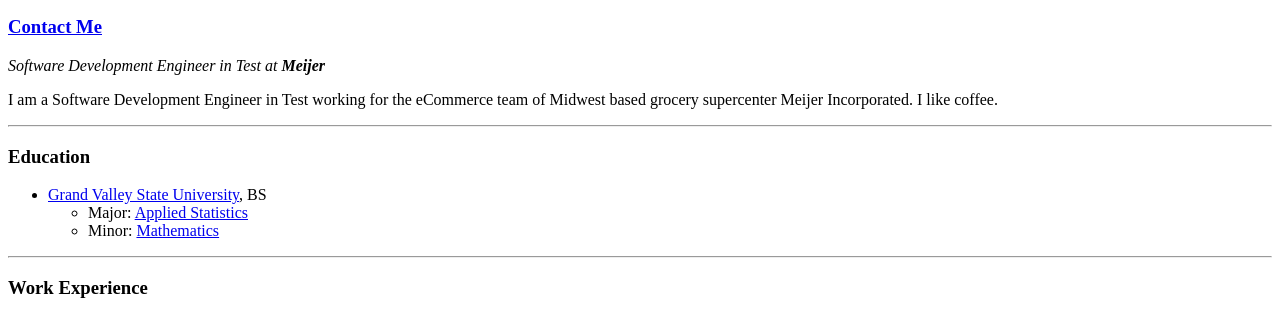
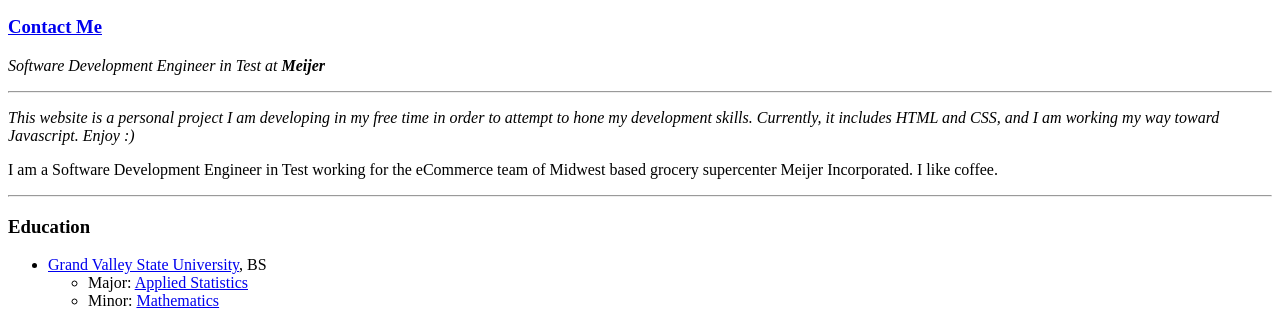
Before and after one commit to evanwhitmore9/cv, a plain HTML site: page index.html in a window 1280 px wide. Shown: the part 427-742 px from the top of the page. Drawn offline with Linux system fonts and the light colour scheme.

Commit message:
disclaimer

```diff
--- a/index.html
+++ b/index.html
@@ -12,6 +12,8 @@
         <h3><a href="https://www.linkedin.com/in/evan-whitmore-b6162912b/" target="_blank">LinkedIn</a></h3>
         <h3><a href="contact.html">Contact Me</a></h3>
         <p><em>Software Development Engineer in Test at <strong>Meijer</strong></em></p>
+        <hr>
+        <p><em>This website is a personal project I am developing in my free time in order to attempt to hone my development skills. Currently, it includes HTML and CSS, and I am working my way toward Javascript. Enjoy :)</em></p>
         <p>I am a Software Development Engineer in Test working for the eCommerce team of Midwest based grocery supercenter Meijer Incorporated. I like coffee.</p>
         <hr>
         <h3>Education</h3>
```
